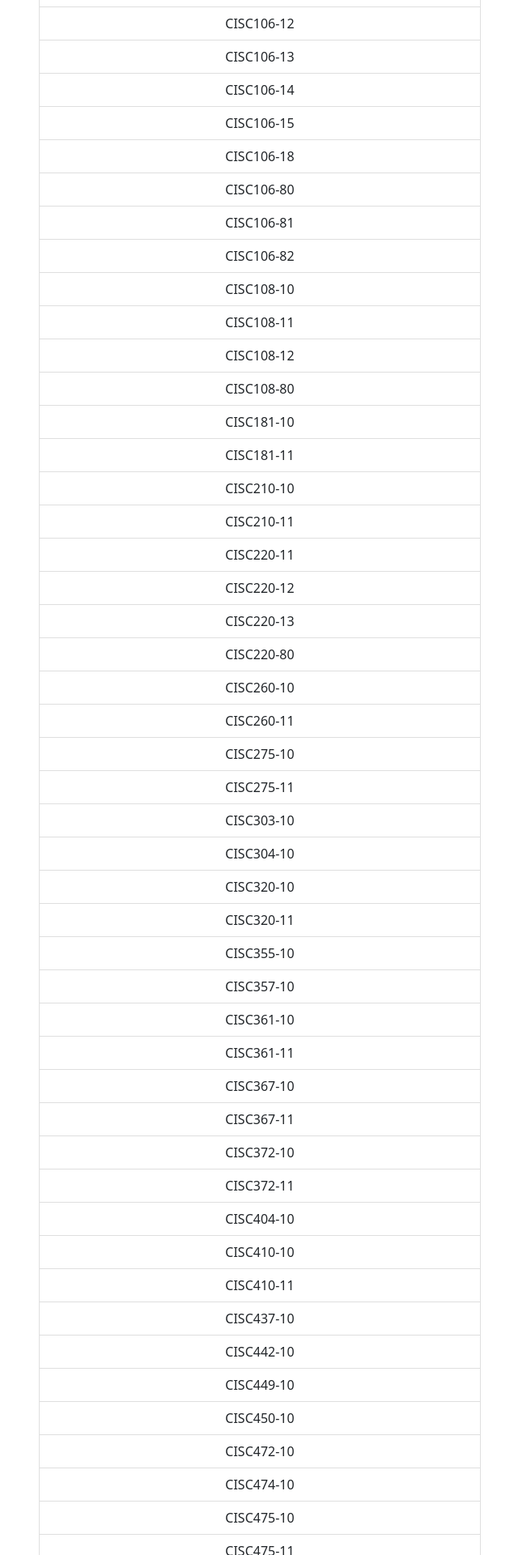
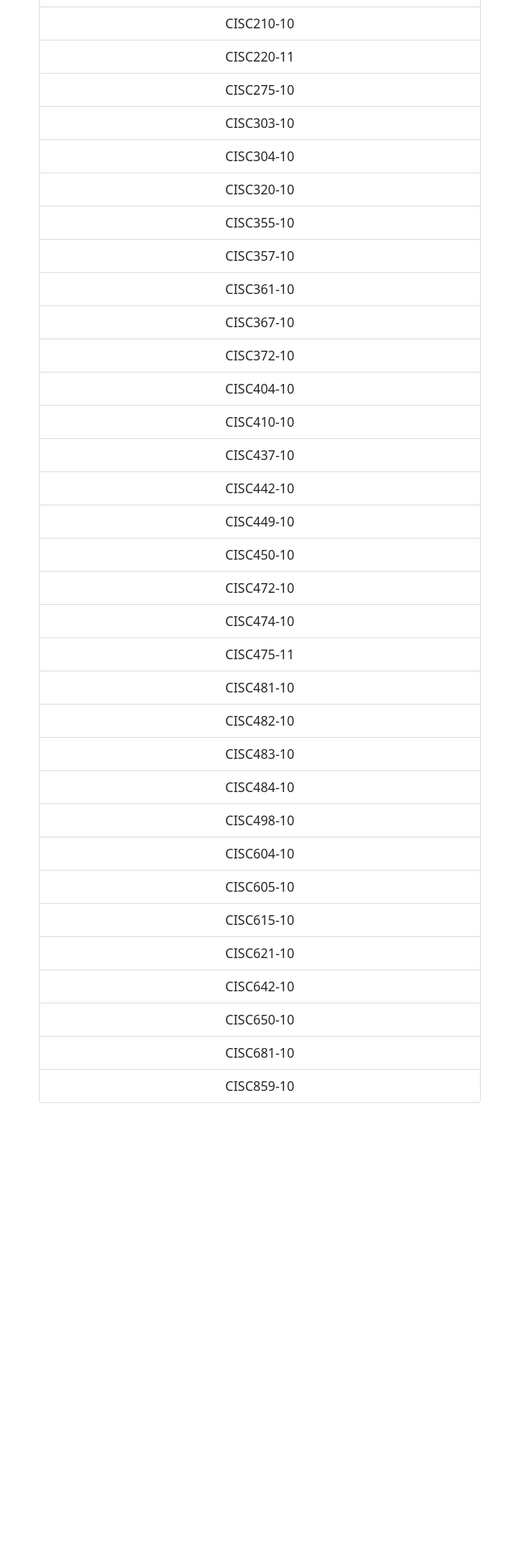
Before and after one commit to cthacker-udel/tmpfinal, a React (Create React App) app: page / in a window 1280 px wide. Shown: the part 180-2100 px from the top of the page at 81% size, without its empty margins (34-674 px from the left). After the commit the page ends 1542 px from the top, so only its background shows below. Built offline with nearby package versions, Linux system fonts and the light colour scheme.

Commit message:
Updated courses.json

```diff
--- a/src/components/MainPage.tsx
+++ b/src/components/MainPage.tsx
@@ -10,6 +10,7 @@ import { CourseType } from '../interfaces/course';
 
 export const MainPage = (): JSX.Element => {
 	const [courses, setCourses] = useState<CourseType[]>(COURSES as CourseType[]);
+	const [selectedCourses, setSelectedCourses] = useState<string>('');
 
 	const onDragEnd = (result: DropResult) => {
 		if (!result.destination) {
--- /dev/null
+++ b/src/json/coursenames.json
@@ -0,0 +1,3 @@
+[
+
+]
--- a/src/json/courses.json
+++ b/src/json/courses.json
@@ -3,17 +3,6 @@
 
         "name": "CISC101",
         "section": 10,
-        "prereqs": [],
-        "coreqs": [],
-        "credits": 3,
-        "lab": true
-
-    },
-
-    {
-
-        "name": "CISC101",
-        "section": 70,
         "prereqs": [],
         "coreqs": [],
         "credits": 3,
@@ -32,144 +21,12 @@
 
     },
 
-    {
-
-        "name": "CISC106",
-        "section": 11,
-        "prereqs": [],
-        "coreqs": ["MATH241"],
-        "credits": 3,
-        "lab": true
-
-    },
-
-    {
-
-        "name": "CISC106",
-        "section": 12,
-        "prereqs": [],
-        "coreqs": ["MATH241"],
-        "credits": 3,
-        "lab": true
-
-    },
-
-    {
-
-        "name": "CISC106",
-        "section": 13,
-        "prereqs": [],
-        "coreqs": ["MATH241"],
-        "credits": 3,
-        "lab": true
-
-    },
-
-    {
-
-        "name": "CISC106",
-        "section": 14,
-        "prereqs": [],
-        "coreqs": ["MATH241"],
-        "credits": 3,
-        "lab": true
-
-    },
-
-    {
-
-        "name": "CISC106",
-        "section": 15,
-        "prereqs": [],
-        "coreqs": ["MATH241"],
-        "credits": 3,
-        "lab": true
-
-    },
-
-    {
-
-        "name": "CISC106",
-        "section": 18,
-        "prereqs": [],
-        "coreqs": ["MATH241"],
-        "credits": 3,
-        "lab": true
-
-    },
-
-	{
-
-        "name": "CISC106",
-        "section": 80,
-        "prereqs": [],
-        "coreqs": ["MATH241"],
-        "credits": 3,
-        "lab": true
-
-    },
-
-
-	{
-
-        "name": "CISC106",
-        "section": 81,
-        "prereqs": [],
-        "coreqs": ["MATH241"],
-        "credits": 3,
-        "lab": true
-
-    },
-
-	{
-
-        "name": "CISC106",
-        "section": 82,
-        "prereqs": [],
-        "coreqs": ["MATH241"],
-        "credits": 3,
-        "lab": true
-
-    },
 
 
 	{
 
         "name": "CISC108",
         "section": 10,
-        "prereqs": [],
-        "coreqs": ["MATH115","MATH117"],
-        "credits": 3,
-        "lab": true
-
-    },
-
-	{
-
-        "name": "CISC108",
-        "section": 11,
-        "prereqs": [],
-        "coreqs": ["MATH115","MATH117"],
-        "credits": 3,
-        "lab": true
-
-    },
-
-	{
-
-        "name": "CISC108",
-        "section": 12,
-        "prereqs": [],
-        "coreqs": ["MATH115","MATH117"],
-        "credits": 3,
-        "lab": true
-
-    },
-
-	{
-
-        "name": "CISC108",
-        "section": 80,
         "prereqs": [],
         "coreqs": ["MATH115","MATH117"],
         "credits": 3,
@@ -188,32 +45,11 @@
 
     },
 
-    {
-
-        "name": "CISC181",
-        "section": 11,
-        "prereqs": ["CISC108","CISC106"],
-        "coreqs": ["MATH241"],
-        "credits": 3,
-        "lab": true
-
-    },
 
 	{
 
 		"name": "CISC210",
 		"section": 10,
-		"prereqs": ["CISC106","CISC108"],
-		"coreqs": ["MATH221","MATH241"],
-		"credits": 3,
-		"lab": true
-
-	},
-
-	{
-
-		"name": "CISC210",
-		"section": 11,
 		"prereqs": ["CISC106","CISC108"],
 		"coreqs": ["MATH221","MATH241"],
 		"credits": 3,
@@ -232,73 +68,12 @@
 
 	},
 
-	{
-
-		"name": "CISC220",
-		"section": 12,
-		"prereqs": [],
-		"coreqs": ["MATH210","MATH241"],
-		"credits": 3,
-		"lab": true
-
-	},
-
-	{
-
-		"name": "CISC220",
-		"section": 13,
-		"prereqs": [],
-		"coreqs": ["MATH210","MATH241"],
-		"credits": 3,
-		"lab": true
-
-	},
-
-	{
-
-		"name": "CISC220",
-		"section": 80,
-		"prereqs": [],
-		"coreqs": ["MATH210","MATH241"],
-		"credits": 3,
-		"lab": true
-
-	},
-
-	{
-		"name": "CISC260",
-		"section": 10,
-		"prereqs": ["CISC210"],
-		"coreqs": [],
-		"credits": 3,
-		"lab": false
-	},
-
-	{
-		"name": "CISC260",
-		"section": 11,
-		"prereqs": ["CISC210"],
-		"coreqs": [],
-		"credits": 3,
-		"lab": false
-	},
 
     {
 
         "name": "CISC275",
         "section": 10,
         "prereqs": ["CISC181","CISC210"],
-        "coreqs": [],
-        "credits": 3,
-        "lab": true
-
-    },
-
-    {
-
-        "name": "CISC275",
-        "section": 11,
-        "prereqs": ["CISC181", "CISC210"],
         "coreqs": [],
         "credits": 3,
         "lab": true
@@ -336,16 +111,6 @@
 
 	},
 
-	{
-
-		"name": "CISC320",
-		"section": 11,
-		"prereqs": ["MATH210","CISC220"],
-		"coreqs": [],
-		"credits": 3,
-		"lab": false
-
-	},
 
 	{
 
@@ -382,17 +147,6 @@
 
 	{
 
-		"name": "CISC361",
-		"section": 11,
-		"prereqs": ["CISC220","CISC260"],
-		"coreqs": [],
-		"credits": 3,
-		"lab": false
-
-	},
-
-	{
-
 		"name": "CISC367",
 		"section": 10,
 		"prereqs": ["CISC220"],
@@ -405,31 +159,8 @@
 
 	{
 
-		"name": "CISC367",
-		"section": 11,
-		"prereqs": [],
-		"coreqs": [],
-		"credits": 3,
-		"lab": false
-
-
-	},
-
-	{
-
 		"name": "CISC372",
 		"section": 10,
-		"prereqs": ["CISC220","CISC260"],
-		"coreqs": [],
-		"credits": 3,
-		"lab": false
-
-	},
-
-	{
-
-		"name": "CISC372",
-		"section": 11,
 		"prereqs": ["CISC220","CISC260"],
 		"coreqs": [],
 		"credits": 3,
@@ -459,16 +190,6 @@
 
 	},
 
-	{
-
-		"name": "CISC410",
-		"section": 11,
-		"prereqs": ["MATH305","MATH351","MATH349"],
-		"coreqs": [],
-		"credits": 3,
-		"lab": false
-
-	},
 
 	{
 
@@ -536,16 +257,6 @@
 
 	},
 
-	{
-
-		"name": "CISC475",
-		"section": 10,
-		"prereqs": ["CISC275"],
-		"coreqs": [],
-		"credits": 3,
-		"lab": true
-
-	},
 
 	{
 
@@ -558,27 +269,6 @@
 
 	},
 
-	{
-
-		"name": "CISC475",
-		"section": 12,
-		"prereqs": ["CISC275"],
-		"coreqs": [],
-		"credits": 3,
-		"lab": true
-
-	},
-
-	{
-
-		"name": "CISC475",
-		"section": 80,
-		"prereqs": ["CISC275"],
-		"coreqs": [],
-		"credits": 3,
-		"lab": true
-
-	},
 
 	{
 
@@ -635,38 +325,6 @@
 
 	},
 
-	{
-
-		"name": "CISC498",
-		"section": 11,
-		"prereqs": ["CISC275","CISC320"],
-		"coreqs": [],
-		"credits": 3,
-		"lab": true
-
-	},
-
-	{
-
-		"name": "CISC498",
-		"section": 12,
-		"prereqs": ["CISC275","CISC320"],
-		"coreqs": [],
-		"credits": 3,
-		"lab": true
-
-	},
-
-	{
-
-		"name": "CISC498",
-		"section": 80,
-		"prereqs": ["CISC275","CISC320"],
-		"coreqs": [],
-		"credits": 3,
-		"lab": true
-
-	},
 
 	{
 
```
